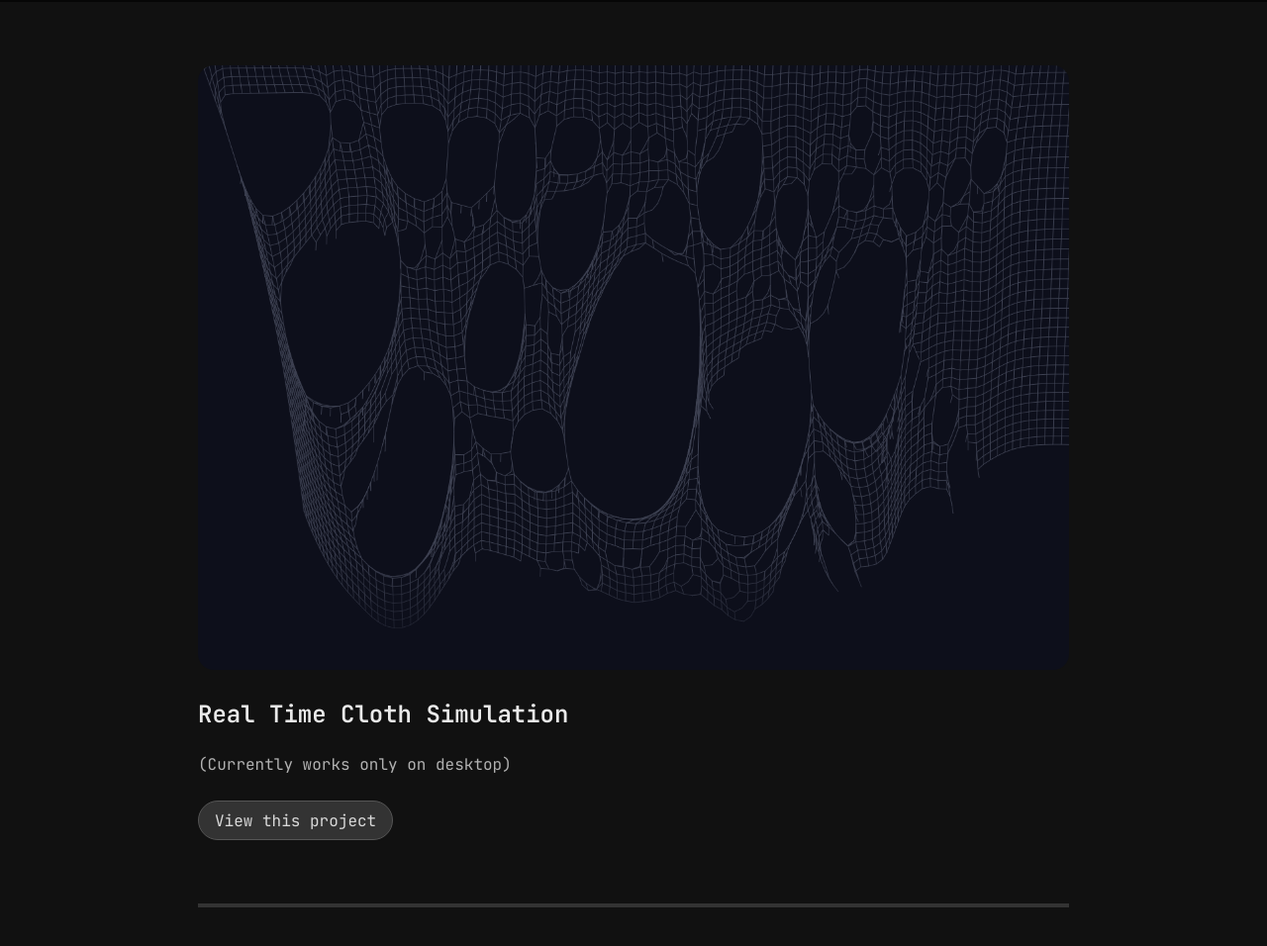
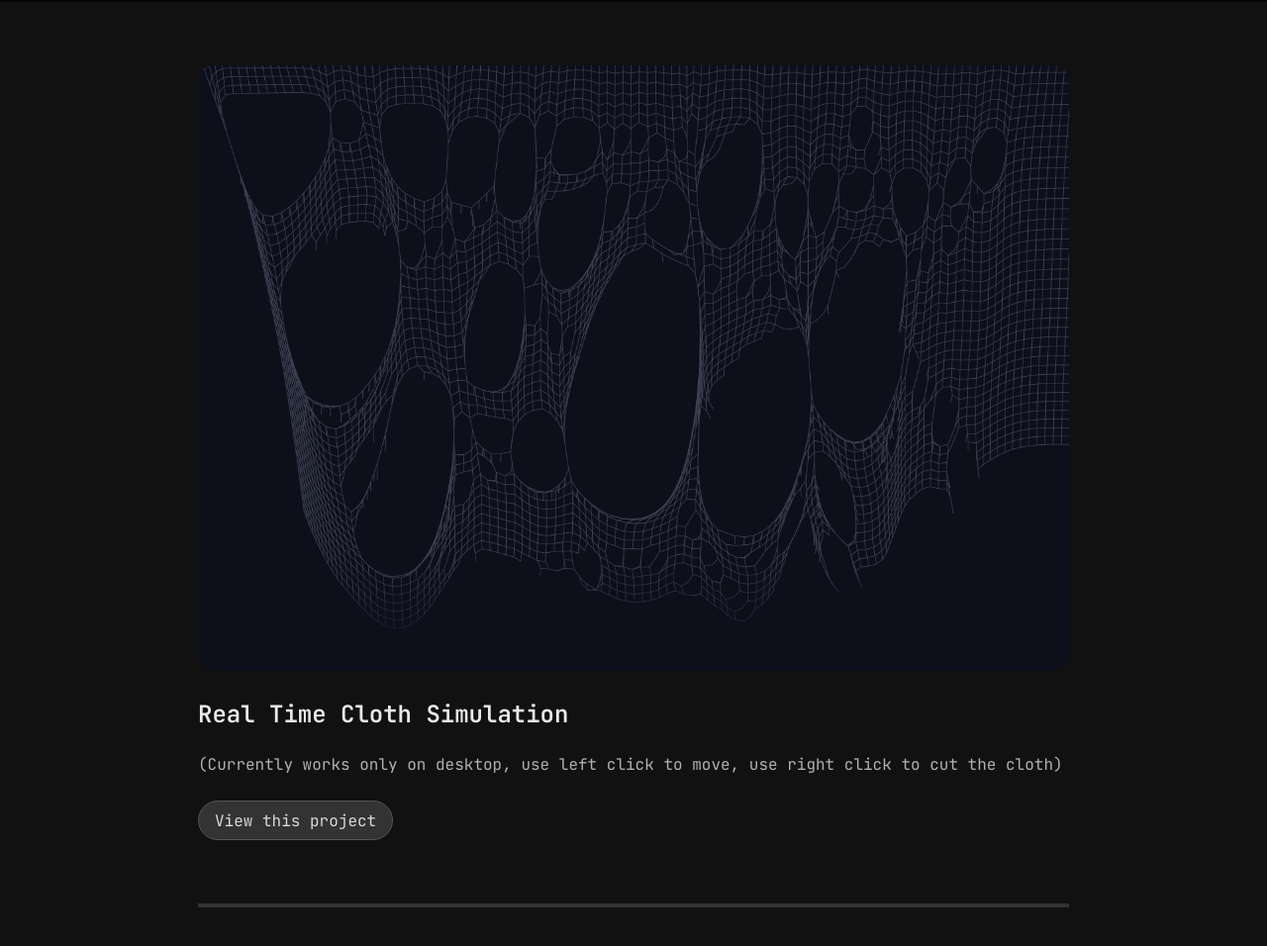
Before and after one commit to Fweej05/website, a plain HTML site: page html/projects.html in a window 1280 px wide. Shown: the part 78-1034 px from the top of the page at 99% size. Drawn offline with nearby package versions, Linux system fonts and the light colour scheme.

Commit message:
Update projects.html

```diff
--- a/html/projects.html
+++ b/html/projects.html
@@ -34,7 +34,7 @@
                   <img src="../img/cloth.png" alt="" class="image">
                </div>
                <h4 class="project__title">Real Time Cloth Simulation</h4>
-               <p class="project__description">(Currently works only on desktop)</p>
+               <p class="project__description">(Currently works only on desktop, use left click to move, use right click to cut the cloth)</p>
                <a href="http://3.142.150.25/cloth/" class="redirect__link" target="_blank">View this project</a>
             </div>
             <div class="divider"></div>
```
